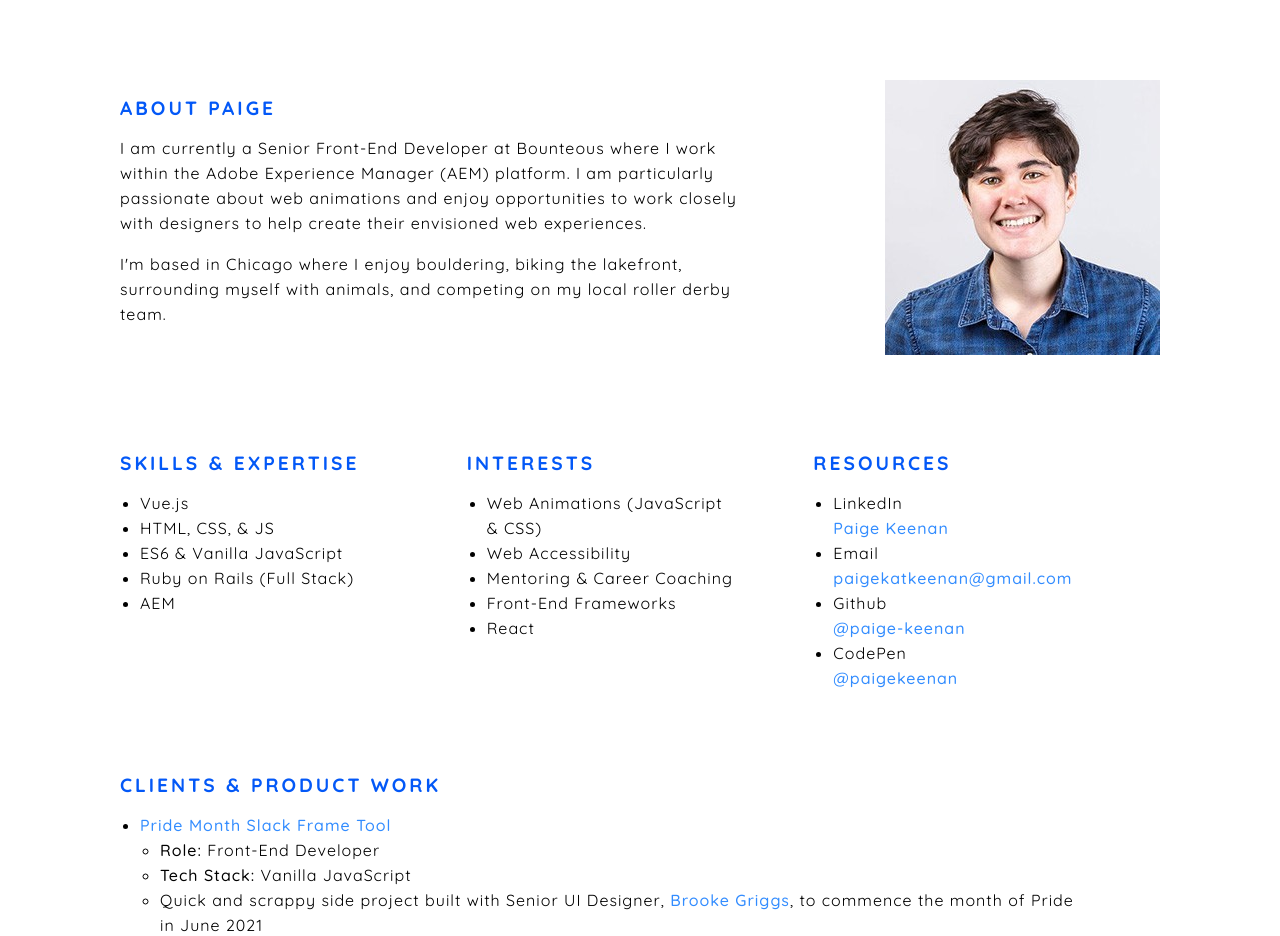
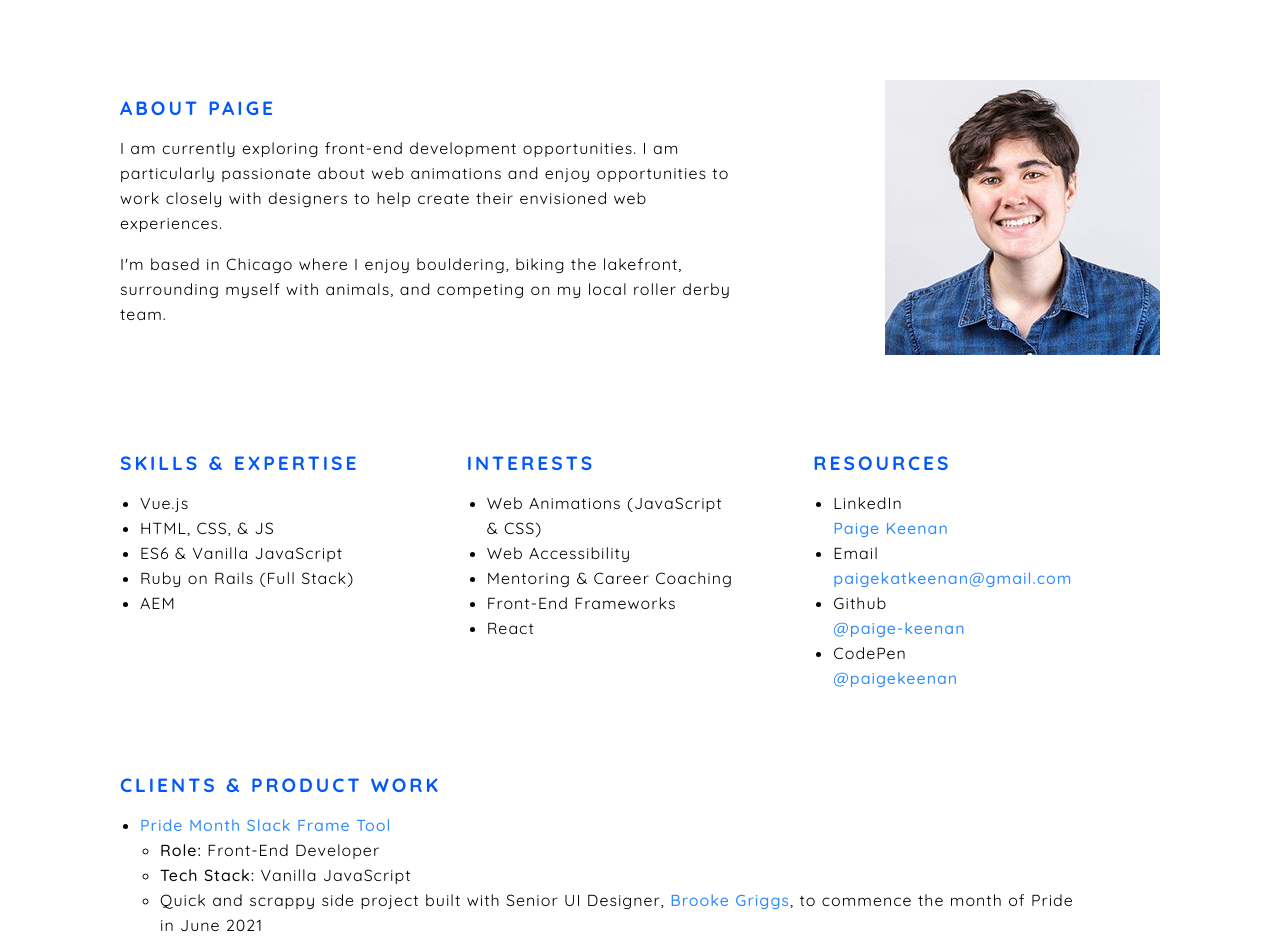
Before and after one commit to paige-keenan/paige-keenan.github.io, a plain HTML site: page index.html in a window 1280 px wide. Shown: the part 800-1736 px from the top of the page. Drawn offline with nearby package versions, Linux system fonts and the light colour scheme; a web font is replaced by a local one.

Commit message:
Update index.html

```diff
--- a/index.html
+++ b/index.html
@@ -25,7 +25,7 @@
         <div class="content about-content">
           <div>
             <h2>About Paige</h2>
-            <p>I am currently a Senior Front-End Developer at Bounteous where I work within the Adobe Experience Manager (AEM) platform. I am particularly passionate about web animations and enjoy opportunities to work closely with designers to help create their envisioned web experiences.</p>
+            <p>I am currently exploring front-end development opportunities. I am particularly passionate about web animations and enjoy opportunities to work closely with designers to help create their envisioned web experiences.</p>
 
             <p>I'm based in Chicago where I enjoy bouldering, biking the lakefront, surrounding myself with animals, and competing on my <span class="derby">local roller derby team</span>.</p>
           </div>
```
